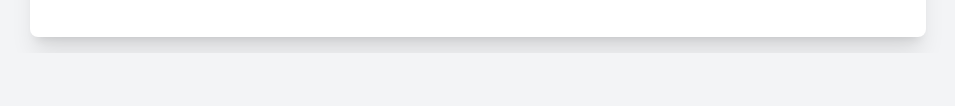
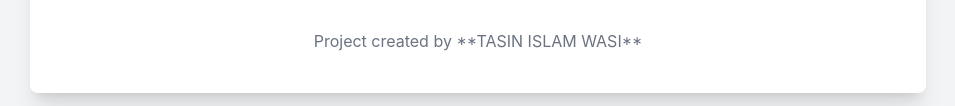
Before and after one commit to TasinIslamWasi/-Soap-manufacturing-automation-unit-Internship-, a plain HTML site: page index.html in a window 1280 px wide. Shown: the part 1946-2052 px from the top of the page, without its empty margins (162-1117 px from the left). Before the commit the page ends 1999 px from the top, so only its background shows below. Drawn offline with nearby package versions, Linux system fonts and the light colour scheme.

Commit message:
Update index.html

```diff
--- a/index.html
+++ b/index.html
@@ -94,6 +94,11 @@
                 resulting in a functional and illustrative prototype.
             </p>
         </div>
+
+        <!-- Project Creator -->
+        <div class="mt-8 text-center text-gray-500 text-sm md:text-base">
+            <p>Project created by **TASIN ISLAM WASI**</p>
+        </div>
     </div>
 </body>
 </html>
```
